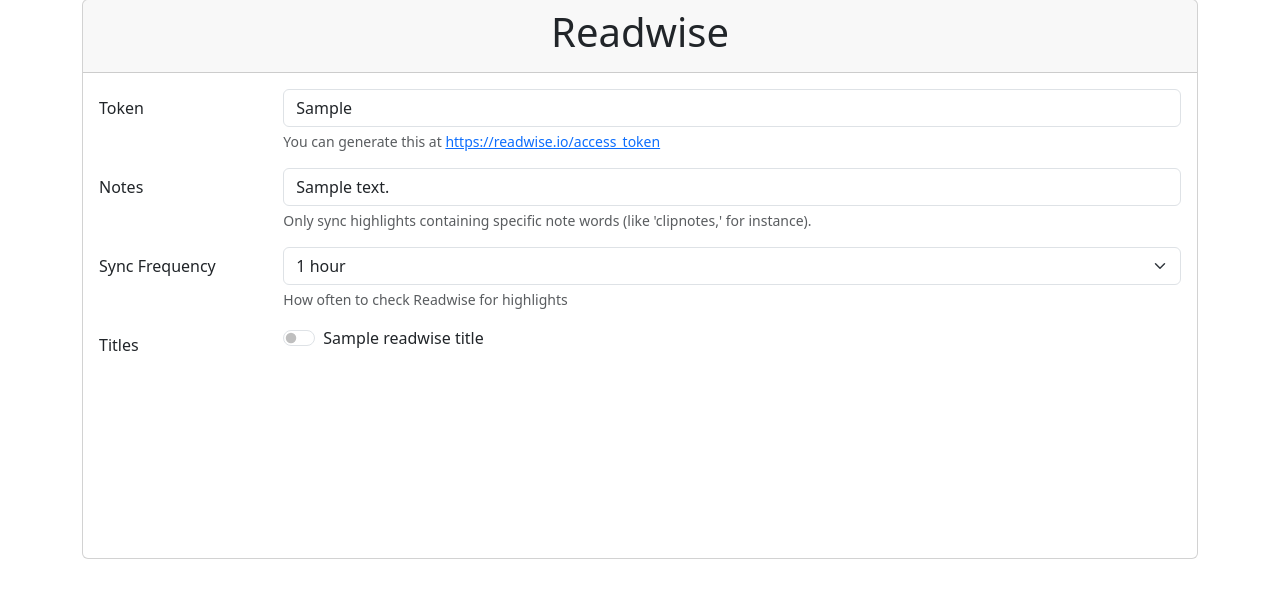
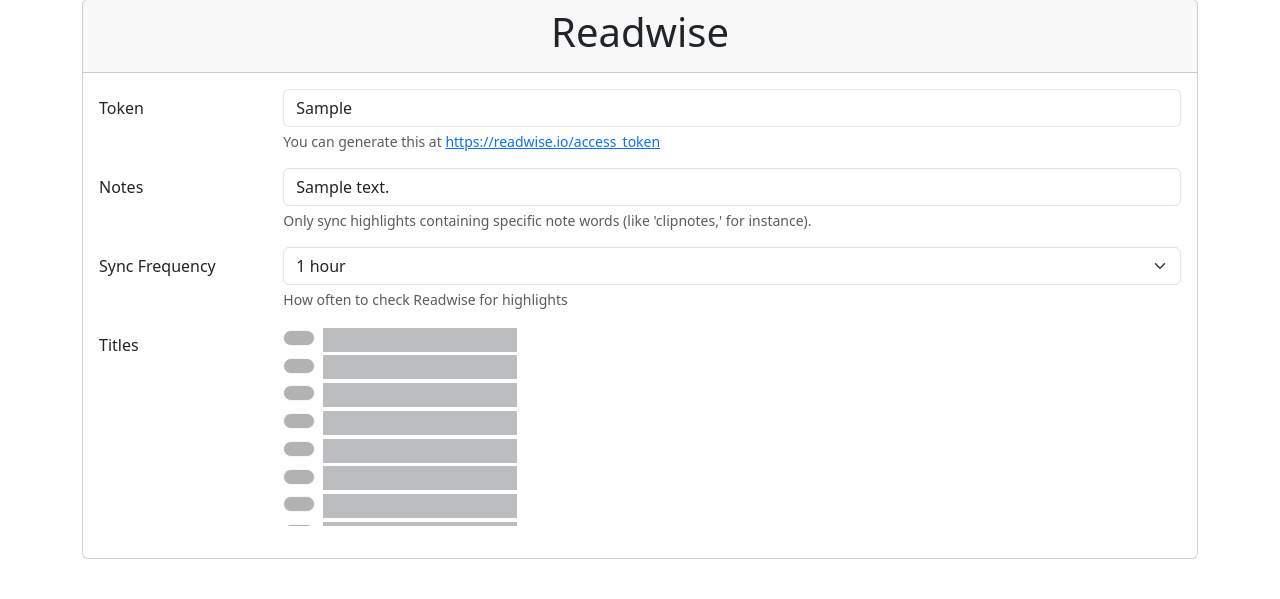
Before and after one commit to Jesselli/clipnotes, a Flask app: template templates/settings.html in a window 1280 px wide. Shown: the part 101-700 px from the top of the page. Run offline with Flask 3, Linux system fonts and the light colour scheme; the template is opened without the code that fills it: most values are stand-ins (such as "Sample title", 1, 10 or a date in 2020); data that the repository does not hold is empty; parts of the project's set-up code (start-up, migrations or seed data) failed here and were passed over; some libraries are stand-ins or nearby versions.

Commit message:
Async loading for readwise titles Auto-create tmp directory

```diff
--- a/routes.py
+++ b/routes.py
@@ -68,15 +68,19 @@
     user_settings = UserSettings.find_by_user_id(user_id)
     settings = {}
     for user_setting in user_settings:
-        if user_setting.setting_name == "readwise_titles":
-            if "readwise_titles" in settings:
-                continue
         settings[user_setting.setting_name] = user_setting.setting_value
+    return render_template("settings.html", settings=settings)
+
+
+@main.get("/readwise/titles")
+def get_readwise_titles():
+    user_id = current_user.id
     readwise_titles = readwise.get_titles(user_id)
     readwise_sync_titles = readwise.get_sync_titles(user_id)
-    settings["readwise_titles"] = readwise_sync_titles
     return render_template(
-        "settings.html", settings=settings, readwise_titles=readwise_titles
+        "partials/readwise_titles.html",
+        readwise_titles=readwise_titles,
+        readwise_sync_titles=readwise_sync_titles,
     )
 
 
--- a/services/files.py
+++ b/services/files.py
@@ -16,6 +16,7 @@
     else:
         filename = filename + "." + parsed_url.path.split(".")[-1]
 
+    os.makedirs(directory, exist_ok=True)
     filepath = os.path.join(directory, filename)
     with open(filepath, "wb") as f:
         f.write(r.content)
--- a/templates/settings.html
+++ b/templates/settings.html
@@ -41,23 +41,17 @@
             </div>
         </div>
 
-        <div class="mb-3 row">
+        <div class="mb-3 row" hx-get="/readwise/titles" hx-trigger="load">
             <label for="readwise_titles" class="col-form-label col-sm-2">Titles</label>
             <div class="col-sm-10 overflow-y-scroll" style="height: 200px;" id="readwise_titles">
-                {% for title in readwise_titles %}
-                <div class="form-check form-switch">
-                    {% if title in settings.readwise_titles %}
-                    <input hx-post="/settings" hx-trigger="click" class="form-check-input"
-                        hx-include="#readwise_titles" type="checkbox" role="switch" name="readwise_titles" value="{{title}}" checked>
-                    {% else %}
-                    <input hx-post="/settings" hx-trigger="click" class="form-check-input"
-                        hx-include="#readwise_titles" type="checkbox" role="switch" name="readwise_titles" value="{{title}}">
-                    {% endif %}
-                    <label class="form-check-label">{{title}}</label>
+                {% for i in range(10) %}
+                <div class="form-check form-switch placeholder-glow">
+                    <input hx-post="/settings" hx-trigger="click" class="form-check-input placeholder" hx-include="#readwise_titles"
+                        type="checkbox" role="switch" name="readwise_titles" value="{{title}}">
+                    <label class="form-check-label placeholder">Placeholder readwise title</label>
                 </div>
                 {% endfor %}
             </div>
         </div>
     </div>
-</div>
-{% endblock %}
+    {% endblock %}
```
Also changed, not shown: templates/partials/readwise_titles.html (added, +15 -0 lines).
